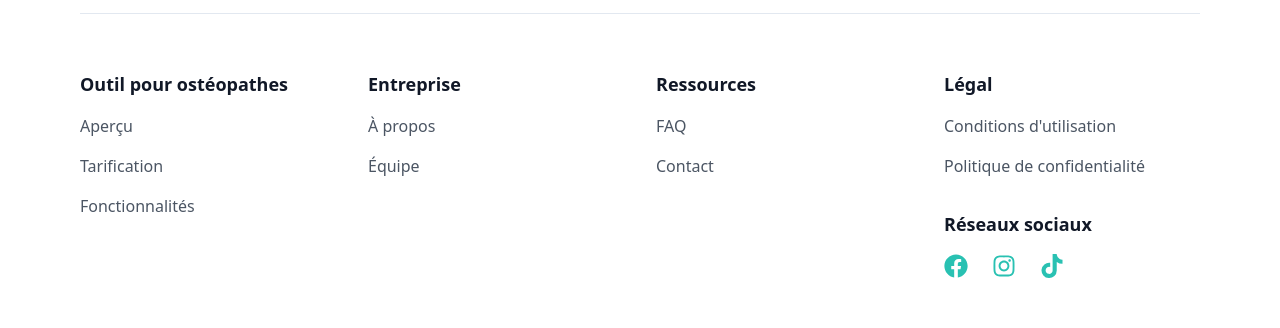
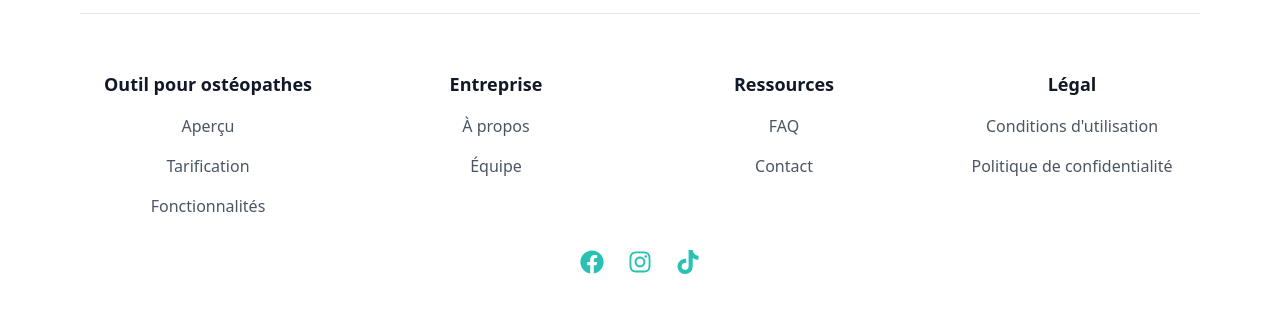
Before and after one commit to learllr/osphy, a React (Vite) app in the folder frontend/: page / in a window 1280 px wide. Shown: the part 280-608 px from the top of the page. Built offline with nearby package versions, Linux system fonts and the light colour scheme; no server answers.

Commit message:
Footer improved (responsive)

```diff
--- a/frontend/src/components/common/Footer.jsx
+++ b/frontend/src/components/common/Footer.jsx
@@ -1,5 +1,4 @@
 import { FaApple, FaFacebook, FaInstagram, FaTiktok } from "react-icons/fa";
-
 import { Separator } from "@/components/ui/separator";
 
 const sections = [
@@ -35,7 +34,7 @@ export default function Footer() {
           <Separator className="my-14 mx-auto max-w-xs md:max-w-full" />
           <div className="grid gap-8 md:grid-cols-2 lg:grid-cols-4">
             {sections.map((section, sectionIdx) => (
-              <div key={sectionIdx}>
+              <div key={sectionIdx} className="flex flex-col items-center">
                 <h3 className="mb-4 font-bold text-lg text-gray-900">
                   {section.title}
                 </h3>
@@ -43,7 +42,7 @@ export default function Footer() {
                   {section.links.map((link, linkIdx) => (
                     <li
                       key={linkIdx}
-                      className="font-medium hover:text-primary transition-colors duration-200"
+                      className="font-medium hover:text-primary transition-colors duration-200 text-center"
                     >
                       <a href={link.href}>{link.name}</a>
                     </li>
@@ -51,9 +50,10 @@ export default function Footer() {
                 </ul>
               </div>
             ))}
-            <div>
+            <div className="flex flex-col items-center">
+              {" "}
               <h3 className="mb-4 font-bold text-lg text-gray-900">Légal</h3>
-              <ul className="space-y-4 text-gray-600">
+              <ul className="space-y-4 text-gray-600 text-center">
                 <li className="font-medium hover:text-primary transition-colors duration-200">
                   <a href="#">Conditions d'utilisation</a>
                 </li>
@@ -61,10 +61,9 @@ export default function Footer() {
                   <a href="#">Politique de confidentialité</a>
                 </li>
               </ul>
-              <h3 className="mb-4 mt-8 font-bold text-lg text-gray-900">
-                Réseaux sociaux
-              </h3>
-              <ul className="flex justify-center md:justify-start items-center space-x-6 text-gray-600">
+            </div>
+          </div>
+          <ul className="flex justify-center items-center space-x-6 text-gray-600 mt-8">
             <li className="text-primary hover:text-primary/80">
               <a href="#">
                 <FaFacebook className="w-6 h-6" />
@@ -81,8 +80,6 @@ export default function Footer() {
               </a>
             </li>
           </ul>
-            </div>
-          </div>
           <Separator className="my-14 mx-auto max-w-xs md:max-w-full" />
           <p className="text-sm text-gray-500">
             © 2024 Osteolog. Tous droits réservés.
```
Lines whose indentation alone changed are shown as unchanged.
